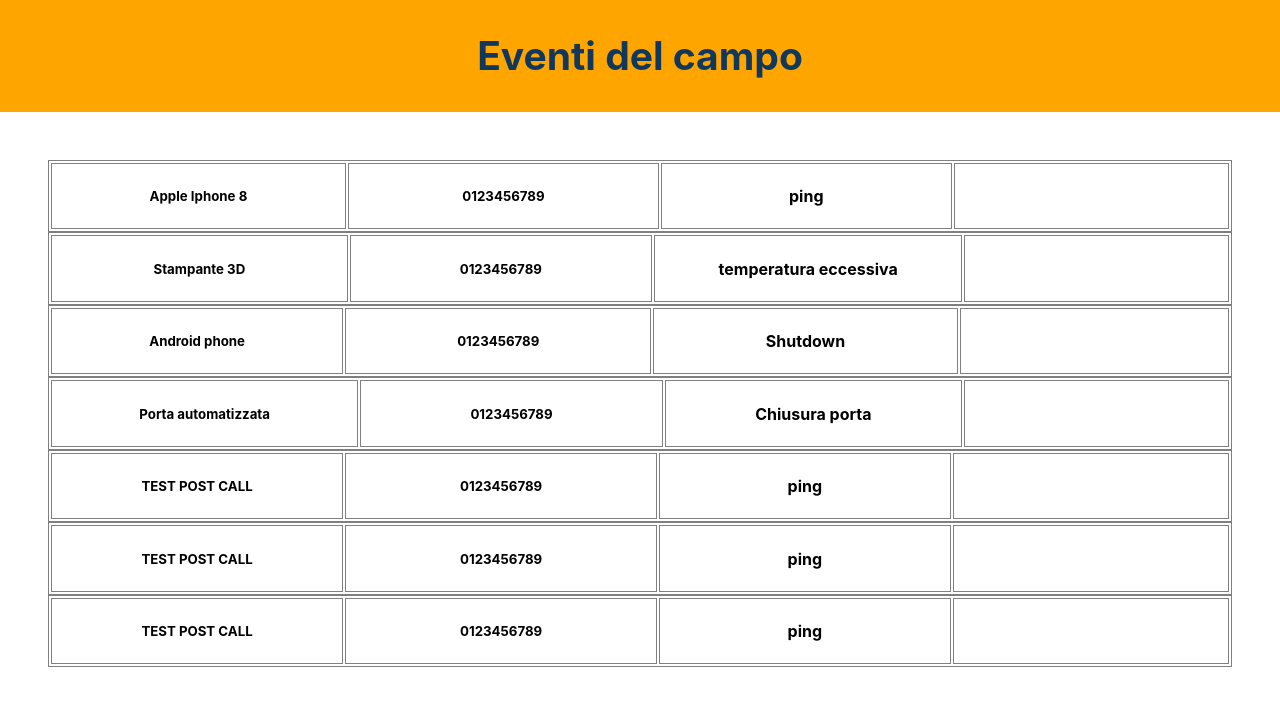
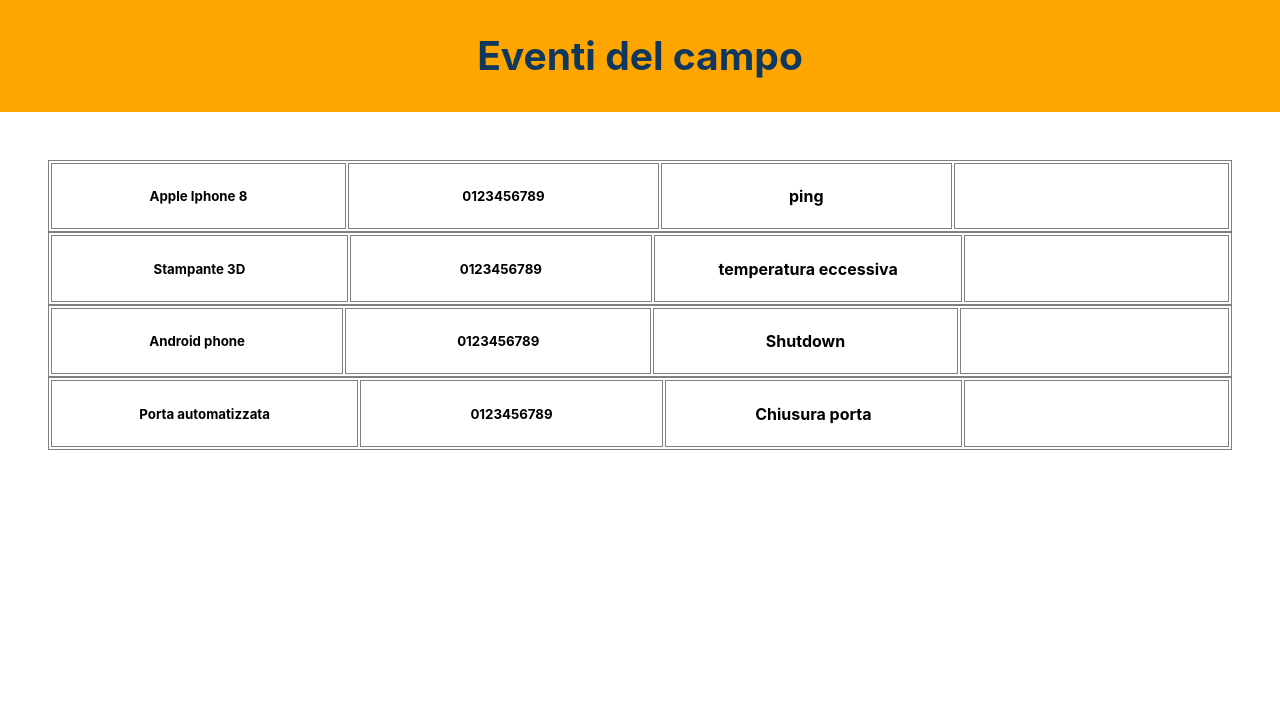
Before and after one commit to marcotabaro/react-express-events, a React (Create React App) app: page / in a window 1280 px wide. Shown: the top 706 px of the page. Built offline with nearby package versions, Linux system fonts and the light colour scheme; no server answers.

Commit message:
end the post after append json data

```diff
--- a/src/data.json
+++ b/src/data.json
@@ -1 +1 @@
-[{"dispositivo":"Apple Iphone 8","IMEI":"0123456789","evento":"ping","timestamp":""},{"dispositivo":"Stampante 3D","IMEI":"0123456789","evento":"temperatura eccessiva","timestamp":""},{"dispositivo":"Android phone","IMEI":"0123456789","evento":"Shutdown","timestamp":""},{"dispositivo":"Porta automatizzata","IMEI":"0123456789","evento":"Chiusura porta","timestamp":""},{"dispositivo":"TEST POST CALL","IMEI":"0123456789","evento":"ping","timestamp":""},{"dispositivo":"TEST POST CALL","IMEI":"0123456789","evento":"ping","timestamp":""},{"dispositivo":"TEST POST CALL","IMEI":"0123456789","evento":"ping","timestamp":""}]
+[{"dispositivo":"Apple Iphone 8","IMEI":"0123456789","evento":"ping","timestamp":""},{"dispositivo":"Stampante 3D","IMEI":"0123456789","evento":"temperatura eccessiva","timestamp":""},{"dispositivo":"Android phone","IMEI":"0123456789","evento":"Shutdown","timestamp":""},{"dispositivo":"Porta automatizzata","IMEI":"0123456789","evento":"Chiusura porta","timestamp":""}]
--- a/src/server.js
+++ b/src/server.js
@@ -19,10 +19,8 @@ app.post('/backend', (req, res) => {
     let json = JSON.parse(data);
     json.push(req.body);
     fs.writeFileSync(path.resolve(__dirname, 'data.json'), JSON.stringify(json));
-  })
-  // fs.writeFile(path.resolve(__dirname, 'data.json'), JSON.stringify(req.body));
-  // res.send(newEvent `added`);
-  // console.log(newEvent);
+    res.end();
+  });
 });
 
 app.listen(port, () => console.log(`Server listening on ${port}`));
```
